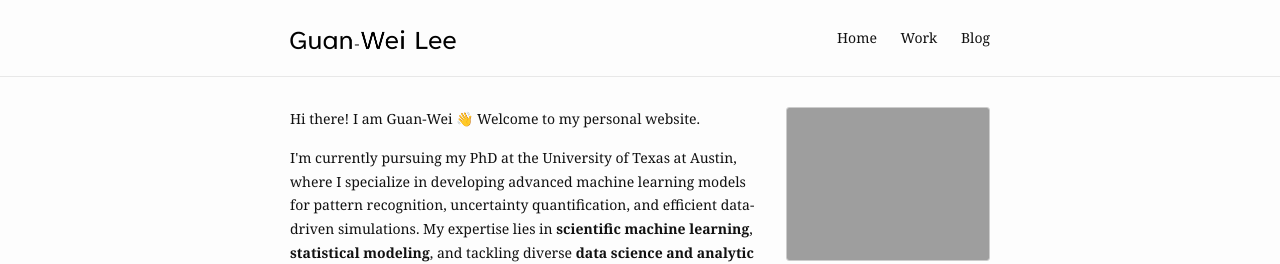
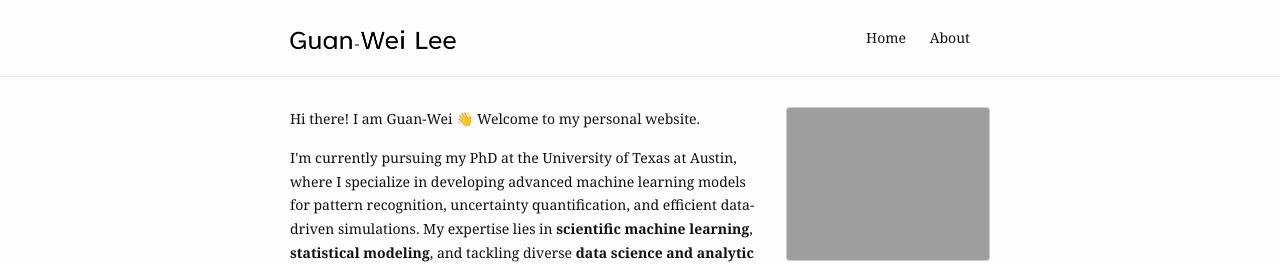
Before and after one commit to gwlee88004/gwlee88004.github.io, a Jekyll site: the page built from index.md, in a window 1280 px wide. Shown: the top 264 px of the page. Built offline with Jekyll 4.4.1, drawn with Linux system fonts in a browser that asks for light colours.

```diff
--- a/_config.yml
+++ b/_config.yml
@@ -12,8 +12,8 @@
   pages:
     - name: Home #<-- index.md
       slug: /
-    - name: Work
-    - name: Blog
+    - name: About #<--
+    - name:
 
 footer:
   show_powered_by: true
```
